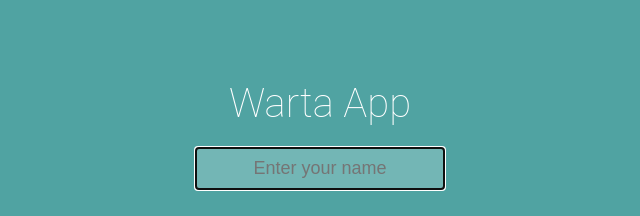
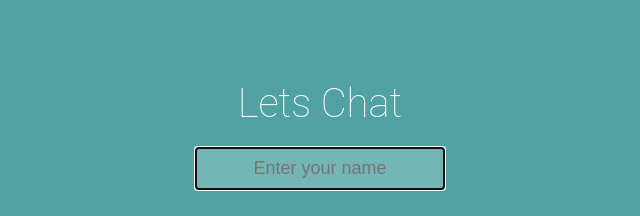
Before and after one commit to UKVeteran/Chatting-App, a website with bundled scripts: page index.html in a window 1280 px wide. Shown: the top 216 px of the page, 320-960 px from the left. Built offline with nearby package versions, Linux system fonts and the light colour scheme.

Commit message:
Update index.html

```diff
--- a/index.html
+++ b/index.html
@@ -11,7 +11,7 @@
 </head>
 <body>
     <div class="new-room">
-        <h1>Warta App</h1>
+        <h1>Lets Chat</h1>
         <form id="createForm" name="roomF" onsubmit="return viewSelection()">
             <input type="text" id="name" name="nameInput" placeholder="Enter your name" autocomplete="off" autofocus><br>
             <div class="radio">
```
